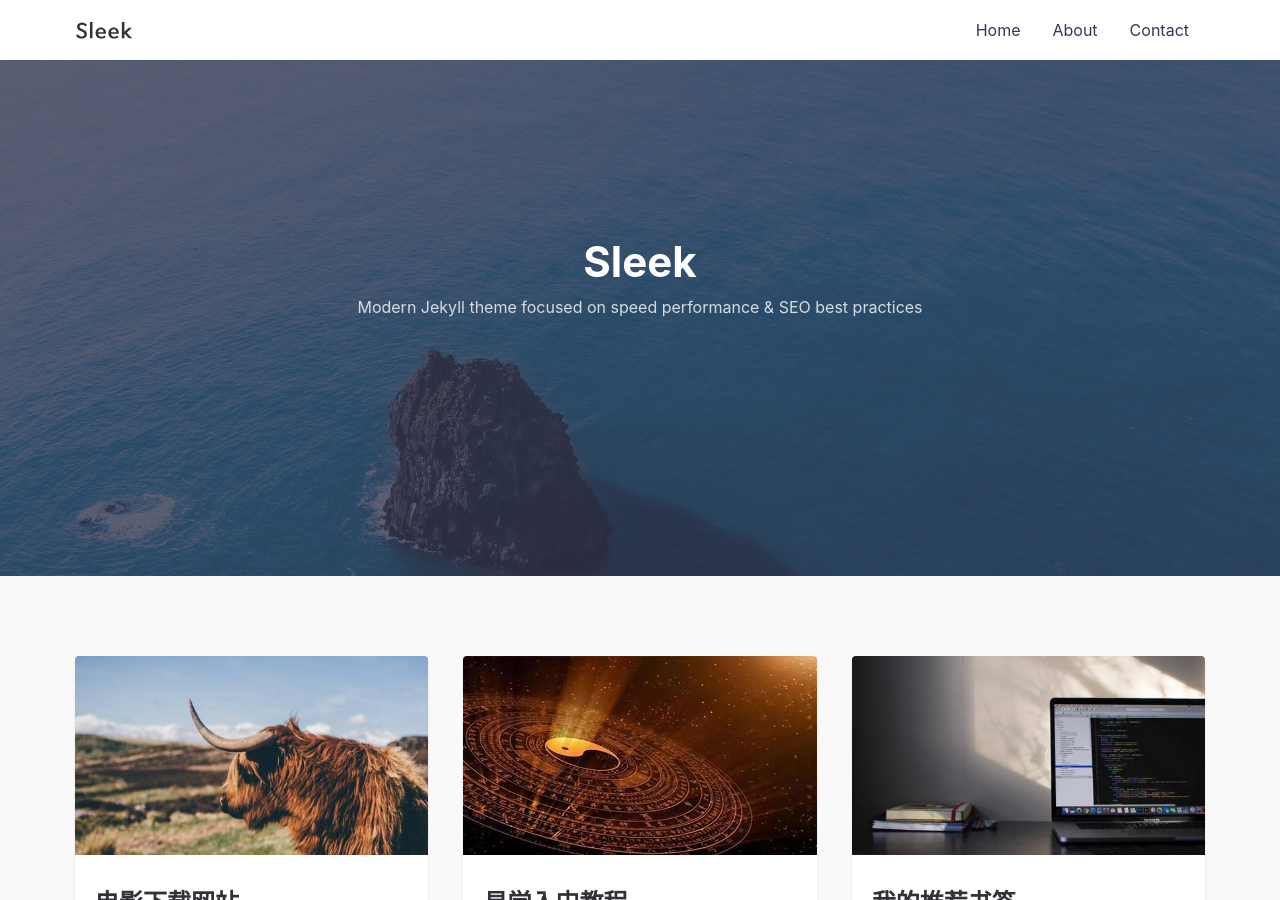
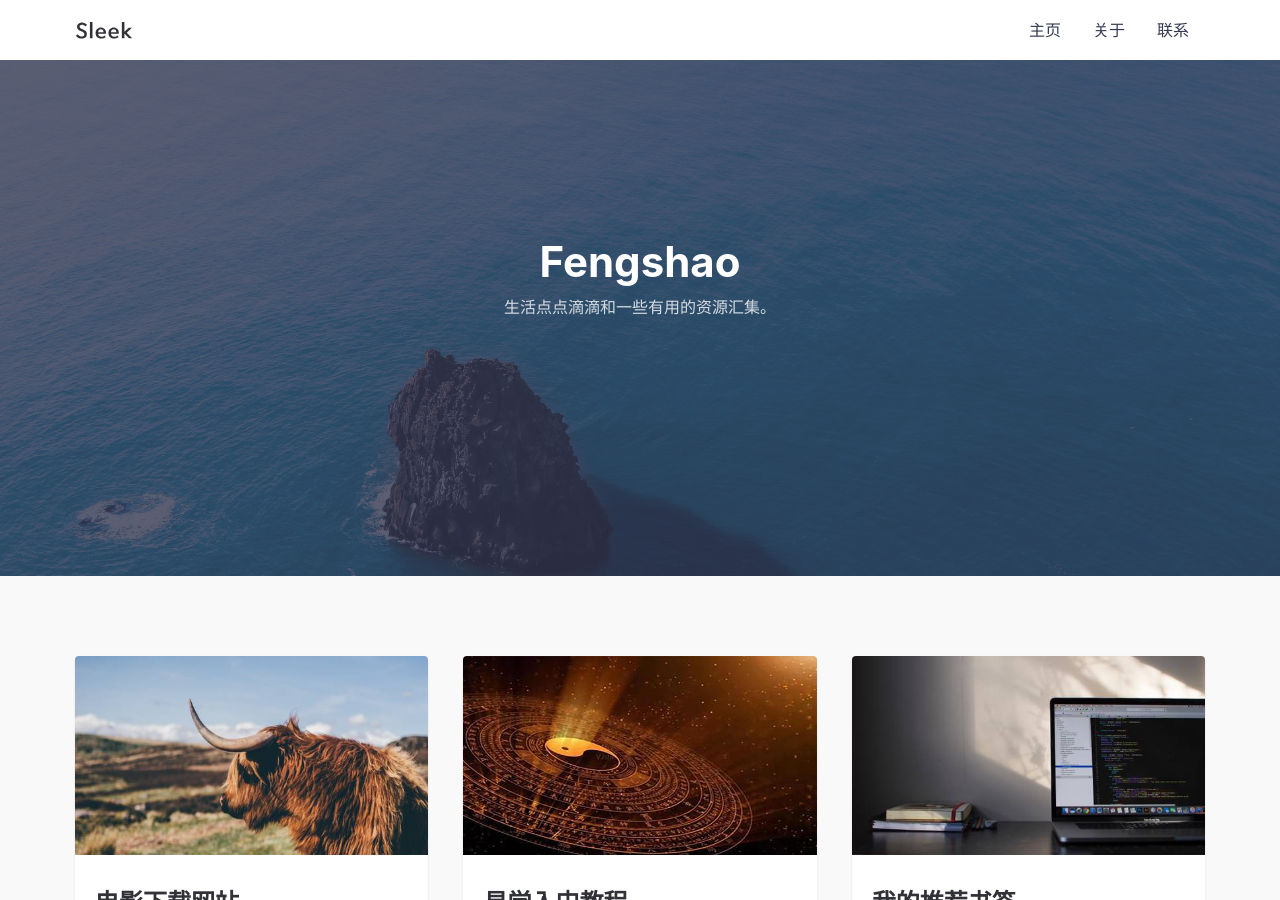
Before and after one commit to liushaofeng89/blog, a Jekyll site: the page built from index.md, in a window 1280 px wide and 900 px high. Built offline with Jekyll 4.4.1, drawn with Linux system fonts in a browser that asks for light colours; comment, search, counter and statistics services are not loaded.

Commit message:
调整博客首页

```diff
--- a/_includes/header.html
+++ b/_includes/header.html
@@ -8,10 +8,10 @@
       </a>
       <nav class="header__links">
         <div class="container header__links-wrapper">
-          <a class="header__link" href="{{ '/' | relative_url }}" itemprop="url"><span itemprop="name">Home</span></a>
-          <a class="header__link" href="{{ '/about' | relative_url }}" itemprop="url"><span itemprop="name">About</span></a>
+          <a class="header__link" href="{{ '/' | relative_url }}" itemprop="url"><span itemprop="name">主页</span></a>
+          <a class="header__link" href="{{ '/about' | relative_url }}" itemprop="url"><span itemprop="name">关于</span></a>
           <a class="header__link" href="{{ '/contact' | relative_url }}" itemprop="url">
-            <span itemprop="name">Contact</span>
+            <span itemprop="name">联系</span>
           </a>
         </div>
       </nav>
--- a/_layouts/default.html
+++ b/_layouts/default.html
@@ -20,8 +20,8 @@ layout: compress
 
     <div class="hero lazyload" data-bg="{{site.url}}/assets/img/posts/sleek_lg.jpg">
       <div class="hero__wrap">
-        <h1 class="hero__title">Sleek</h1>
-        <p class="hero__meta">Modern Jekyll theme focused on speed performance & SEO best practices</p>
+        <h1 class="hero__title">Fengshao</h1>
+        <p class="hero__meta">生活点点滴滴和一些有用的资源汇集。</p>
       </div>
     </div>
 
--- a/index.md
+++ b/index.md
@@ -5,5 +5,5 @@
 # See: https://jekyllrb.com/docs/themes/#overriding-theme-defaults
 #
 layout: default
-title: Sleek Jekyll Theme
+title: Fengshao
 ---
```
